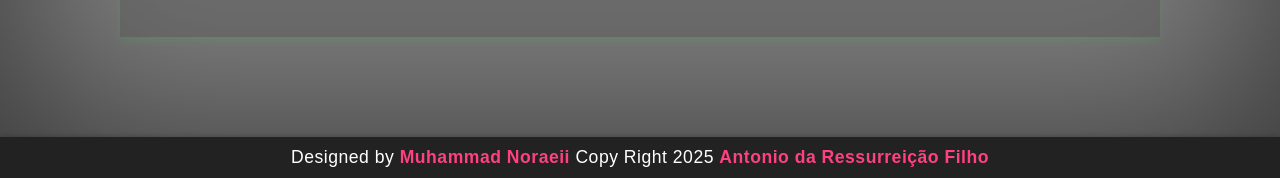
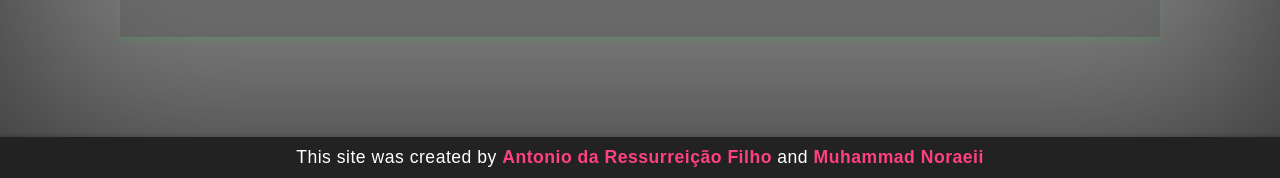
Before and after one commit to Antonio-RF/Antonio-RF.github.io, a plain HTML site: page index.html in a window 1280 px wide. Shown: the part 2523-2701 px from the top of the page. Drawn offline with Linux system fonts and the light colour scheme.

Commit message:
Update index.html

```diff
--- a/index.html
+++ b/index.html
@@ -153,7 +153,7 @@
         </div>
     </section>
     <footer>
-        <p>Designed by <a href="https://github.com/Muhammad-Noraeii" target="_blank">Muhammad Noraeii</a> Copy Right 2025 <a href="https://github.com/Rubiks05" target="_blank">Antonio da Ressurreição Filho</a> </p>
+        <p>This site was created by <a href=""https://github.com/Rubiks05"" target="_blank">Antonio da Ressurreição Filho</a> and <a href="https://github.com/Muhammad-Noraeii" target="_blank">Muhammad Noraeii</a> </p>
     </footer>
 
     <script src="Script.js"></script>
```
